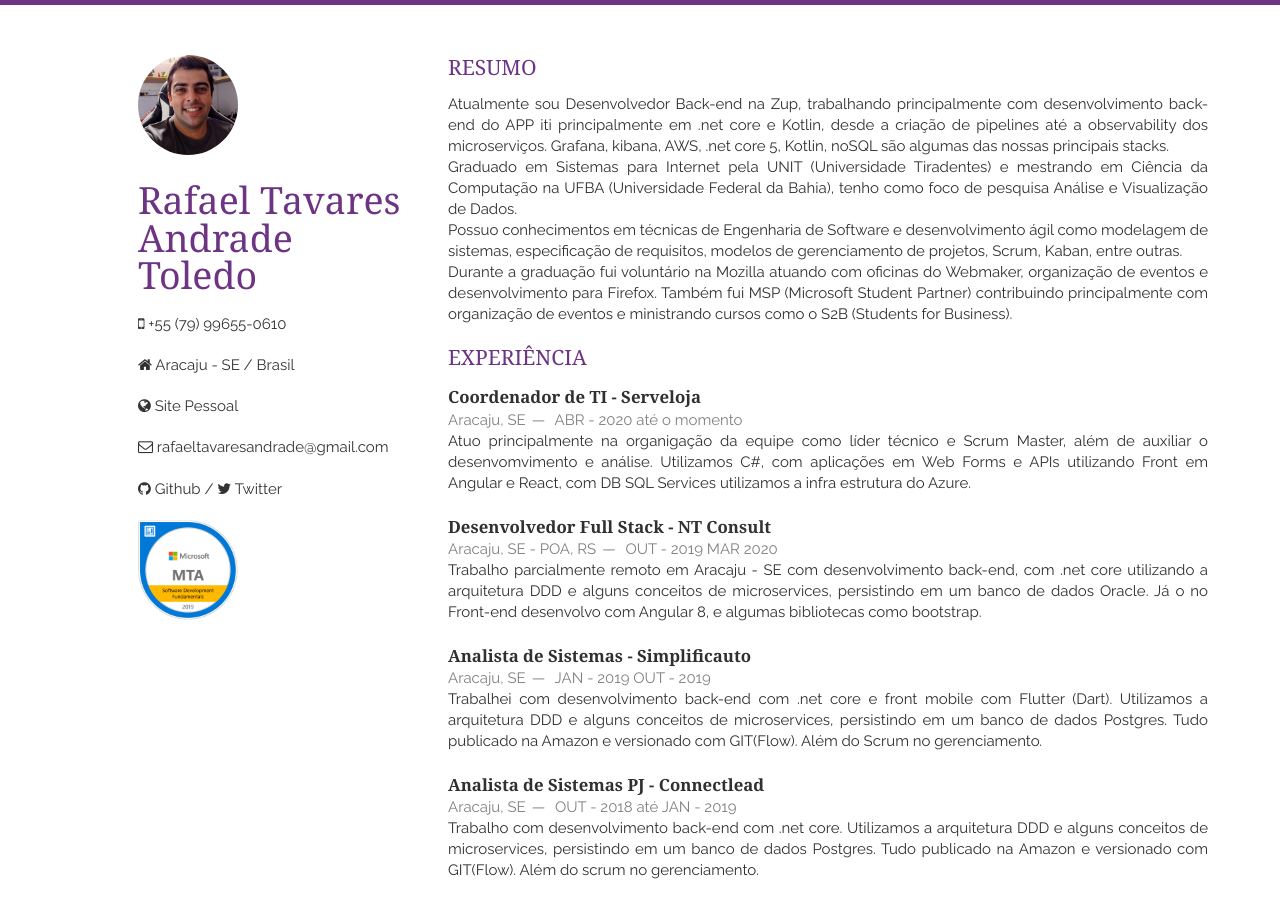
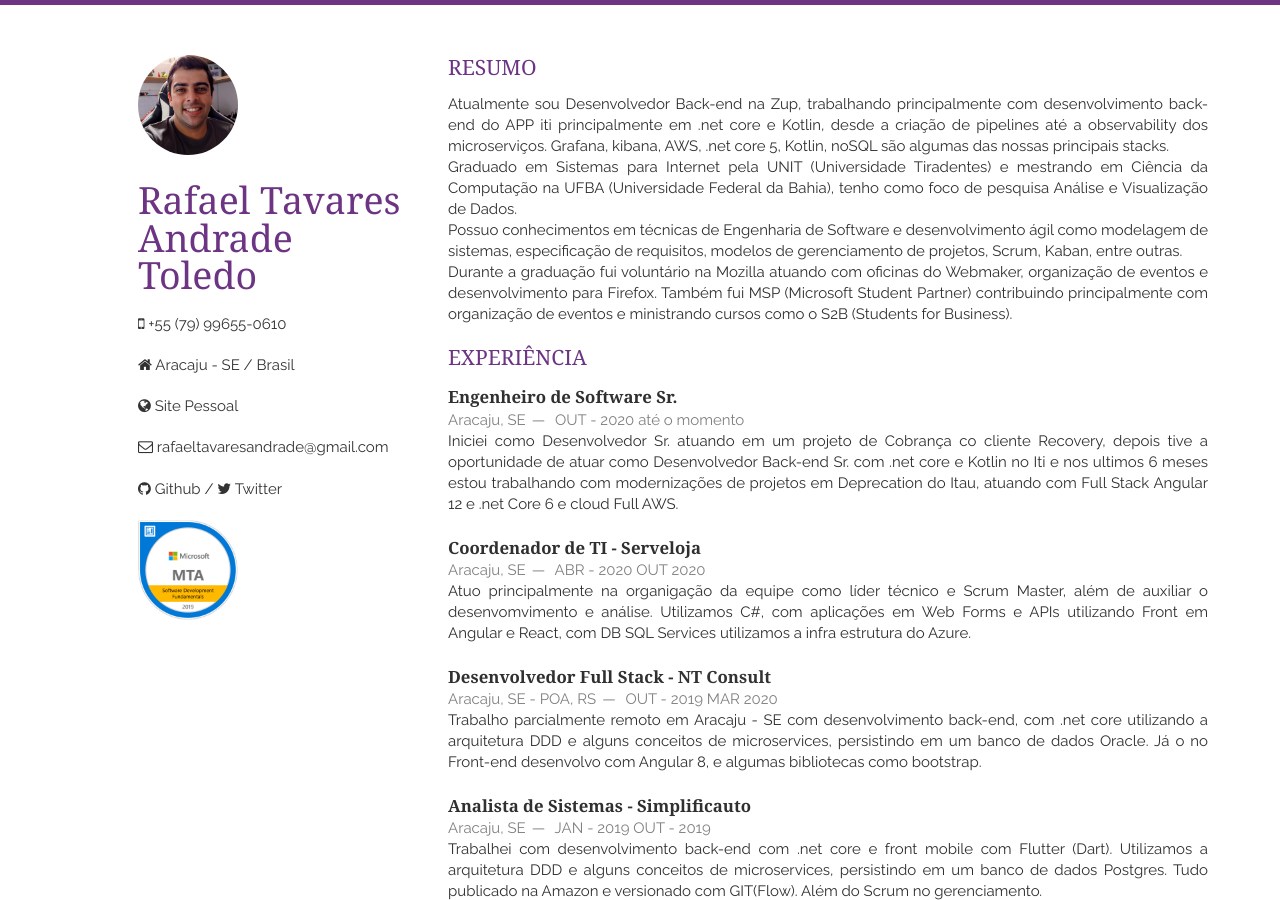
Before and after one commit to RafasTavares/resume-cv, a Jekyll site: the page built from index.html, in a window 1280 px wide and 900 px high. Built offline with Jekyll 4.4.1, drawn with Linux system fonts in a browser that asks for light colours; nearby versions of some CDN libraries; the list of posts is cut into pages by our own code.

Commit message:
Update employment.html

```diff
--- a/_includes/employment.html
+++ b/_includes/employment.html
@@ -1,11 +1,23 @@
 <section class="thirteen columns">
     <h1>Experiência</h1>
+
+        <article>
+  <header>
+    <h1>Engenheiro de Software Sr.</h1>
+    <span>
+      <address>Aracaju, SE</address><time> OUT - 2020 até o momento</time>
+    </span>
+  </header>
+  <p>
+Iniciei como Desenvolvedor Sr. atuando em um projeto de Cobrança co cliente Recovery, depois tive a oportunidade de atuar como Desenvolvedor Back-end Sr. com .net core e Kotlin no Iti e nos ultimos 6 meses estou trabalhando com modernizações de projetos em Deprecation do Itau, atuando com Full Stack Angular 12 e .net Core 6 e cloud Full AWS.
+  </p>
+</article>
 
     <article>
   <header>
     <h1>Coordenador de TI - Serveloja</h1>
     <span>
-      <address>Aracaju, SE</address><time> ABR - 2020 até o momento</time>
+      <address>Aracaju, SE</address><time> ABR - 2020 OUT 2020</time>
     </span>
   </header>
   <p>
```
